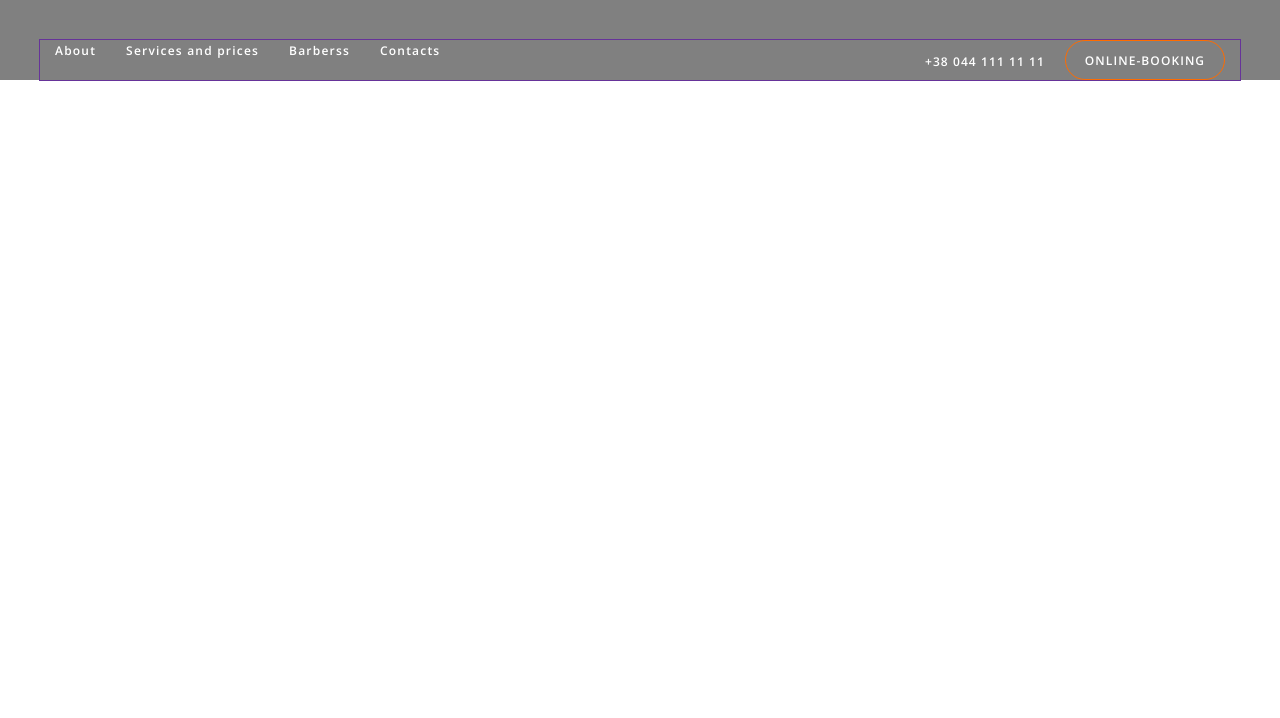
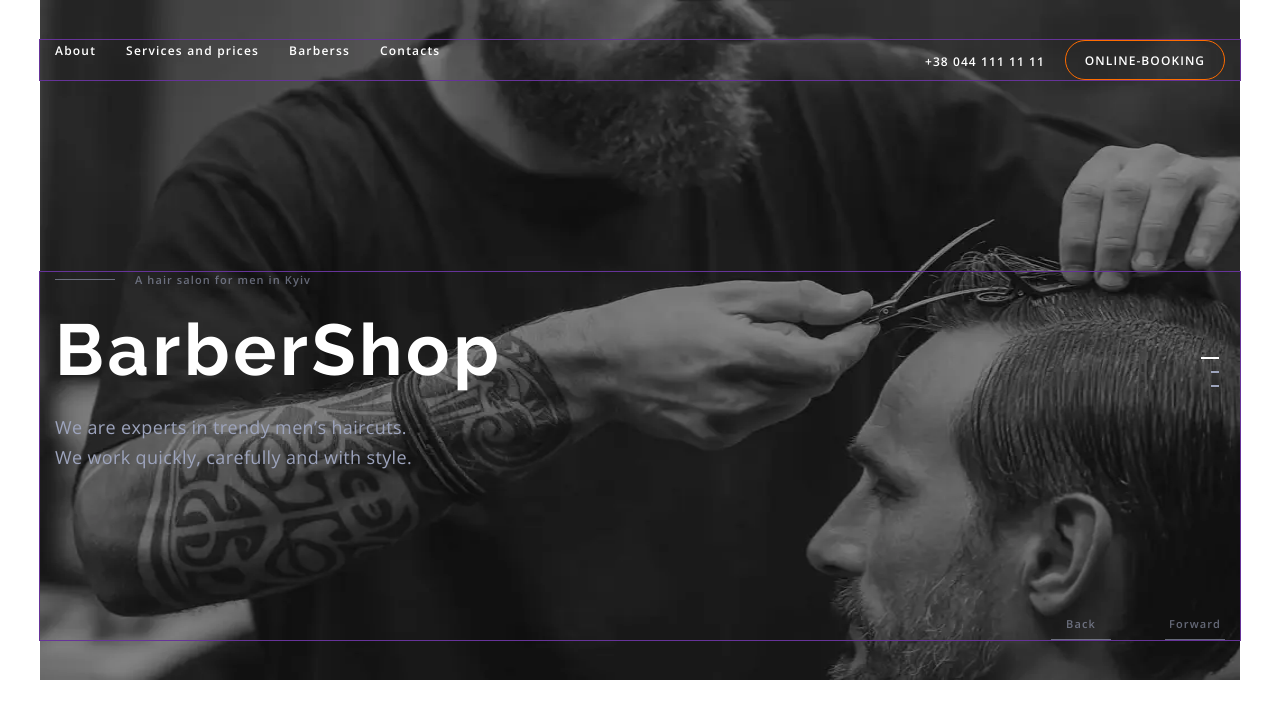
Before and after one commit to Horbunov-Yurii/barberShop, a plain HTML site: page index.html in a window 1280 px wide. Drawn offline with nearby package versions, Linux system fonts and the light colour scheme.

Commit message:
hero barbarshop

```diff
--- a/index.html
+++ b/index.html
@@ -40,6 +40,23 @@
        </div>
     </header>
     <main>
+        <section class="hero">
+            <div class="container">
+                <div class="hero__box">
+                    <div>
+                <p class="hero__text">A hair salon for men in Kyiv</p>
+                <h1 class="hero__title">BarberShop</h1>
+                <p class="hero__explanation">We are experts in trendy men’s haircuts.
+                    We work quickly, carefully and with style.</p>
+                </div>
+                    <button class="hero__btn" type="button"><img class="hero__menu" src="./images/menu-lines.png" alt=""></button>
+                </div>
+                    <ul class="hero__list">
+                        <li class="hero__item"><a href="" class="hero__link">Back</a></li>
+                        <li class="hero__item"><a href="" class="hero__link">Forward</a></li>
+                    </ul>
+            </div>
+        </section>
 
     </main>
     <footer>
--- a/sass/main.scss
+++ b/sass/main.scss
@@ -3,3 +3,4 @@
 @import "./base/command.scss";
 @import "./base/container";
 @import "./section/header";
+@import "./section/hero";
--- a/sass/section/_header.scss
+++ b/sass/section/_header.scss
@@ -1,13 +1,15 @@
 .header {
 
     padding-top: 40px;
+    position: absolute;
+    width: 100%;
 
   &__wrap {
     display: flex;
     justify-content: space-between;
   }
 
-  background-color: gray;
+  // background-color: gray;
 
   &__nav {
     display: none;
@@ -79,6 +81,7 @@ text-transform: uppercase;
     display: flex;
     align-items: center;
     justify-content: space-between;
+
     @media screen and (min-width: 720px) {
       display: none;
     }
--- a/sass/section/_hero.scss
+++ b/sass/section/_hero.scss
@@ -0,0 +1,133 @@
+.hero {
+    padding-top: 208px;
+    padding-bottom: 209px;
+    // background-image: linear-gradient(rgba(25, 28, 38, 0.20), rgba(25, 28, 38, 0.20)),url(../images/hero-backgr.webp);
+    background-image: url(../images/hero-backgr.webp);
+
+    background-repeat: no-repeat;
+    background-position: center;
+    background-size: 448px 100%;
+
+    @media screen and (min-width: 720px) {
+        padding-top: 272px;
+        padding-bottom: 40px;
+        background-size: 720px 100%;
+    }
+
+    @media screen and (min-width: 1200px) {
+        background-size: 1200px 100%;
+    }
+
+    &__text {
+        color: rgba(157, 164, 189, 0.60);
+        font-family: "Open Sans";
+        font-size: 11px;
+        font-style: normal;
+        font-weight: 600;
+        line-height: normal;
+        letter-spacing: 1.1px;
+        margin-bottom: 20px;
+        display: flex;
+        align-items: center;
+        gap: 20px;
+
+    &::before {
+        content: "";
+        width: 60px;
+        height: 1px;
+        background: rgba(157, 164, 189, 0.60);
+        display: block;
+    }
+    }
+
+    &__title {
+        color: #FFF;
+        font-family: Raleway;
+        font-size: 48px;
+        font-style: normal;
+        font-weight: 700;
+        line-height: normal;
+        letter-spacing: 2.4px;
+        margin-bottom: 20px;
+
+    @media screen and (min-width: 1200px) {
+        font-size: 72px;
+        letter-spacing: 3.6px;
+    }
+    }
+
+    &__explanation {
+        width: 336px;
+        color: #9DA4BD;
+        font-family: "Open Sans";
+        font-size: 16px;
+        font-style: normal;
+        font-weight: 400;
+        line-height: 26px;
+        letter-spacing: 0.32px;
+
+    @media screen and (min-width: 720px) {
+        width: 360px;
+        font-size: 18px;
+        line-height: 30px;
+        letter-spacing: 0.36px;
+    }
+    }
+
+    &__btn {
+        display: none;
+        background-color: transparent;
+        border: none;
+
+        @media screen and (min-width: 720px) {
+            display: block;
+        }
+        @media screen and (min-width: 1200px) {
+
+        }
+    }
+
+    &__box {
+        display: flex;
+        align-items: center;
+        justify-content: space-between;
+    }
+
+    &__list {
+        display: none;
+
+
+        @media screen and (min-width: 720px) {
+            display: flex;
+            gap: 54px;
+            margin-top: 173px;
+            text-align: end;
+            justify-content: end;
+        }
+        @media screen and (min-width: 1200px) {
+            margin-top: 144px;
+        }
+    }
+
+    &__link {
+        color: rgba(157, 164, 189, 0.60);
+        font-family: "Open Sans";
+        font-size: 11px;
+        font-style: normal;
+        font-weight: 600;
+        line-height: normal;
+        letter-spacing: 1.1px;
+        display: flex;
+        flex-direction: column;
+        align-items: center;
+
+        &::after {
+            content: "";
+            display: block;
+            width: 60px;
+            height: 1px;
+            background: rgba(157, 164, 189, 0.60);
+            margin-top: 8px;
+        }
+    }
+}
```
Also changed, not shown: images/hero-backgr.webp (added), images/menu-lines.png (added), style/main.css, style/main.min.css, 2 other files.
